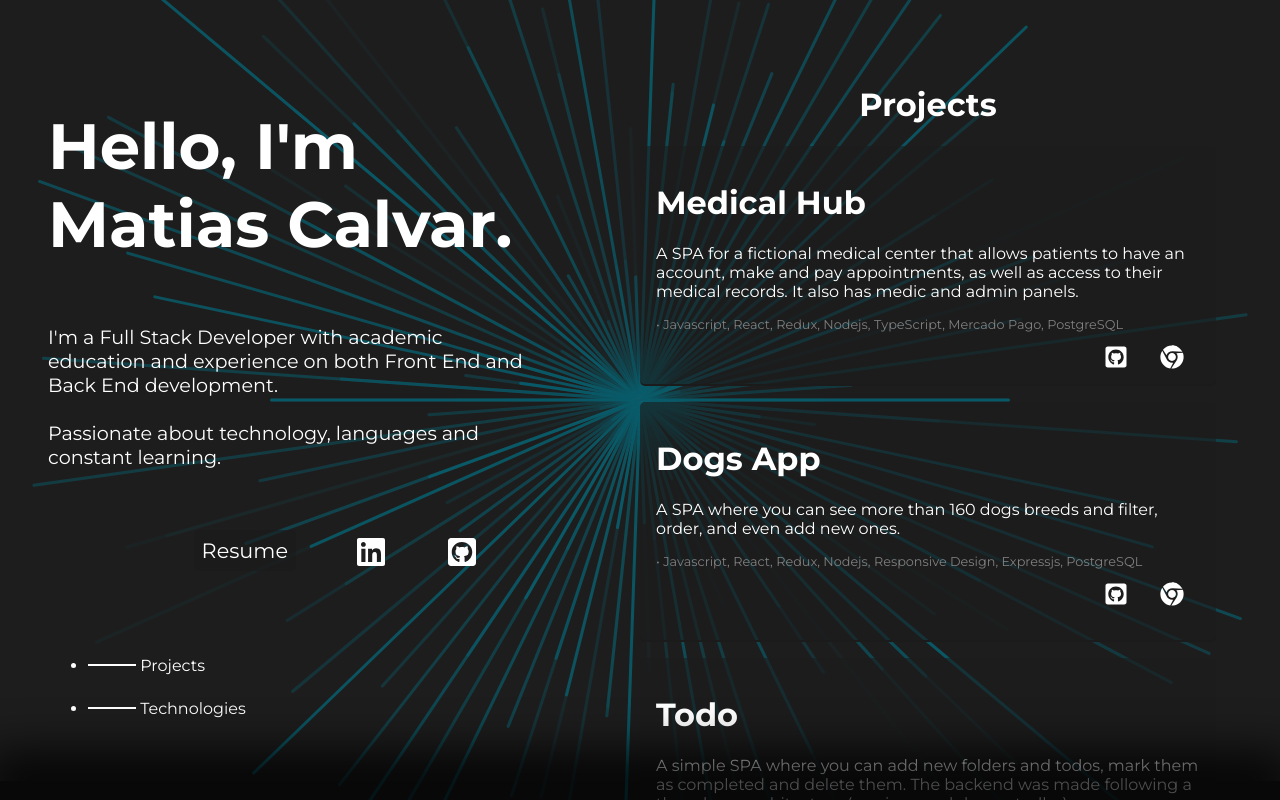
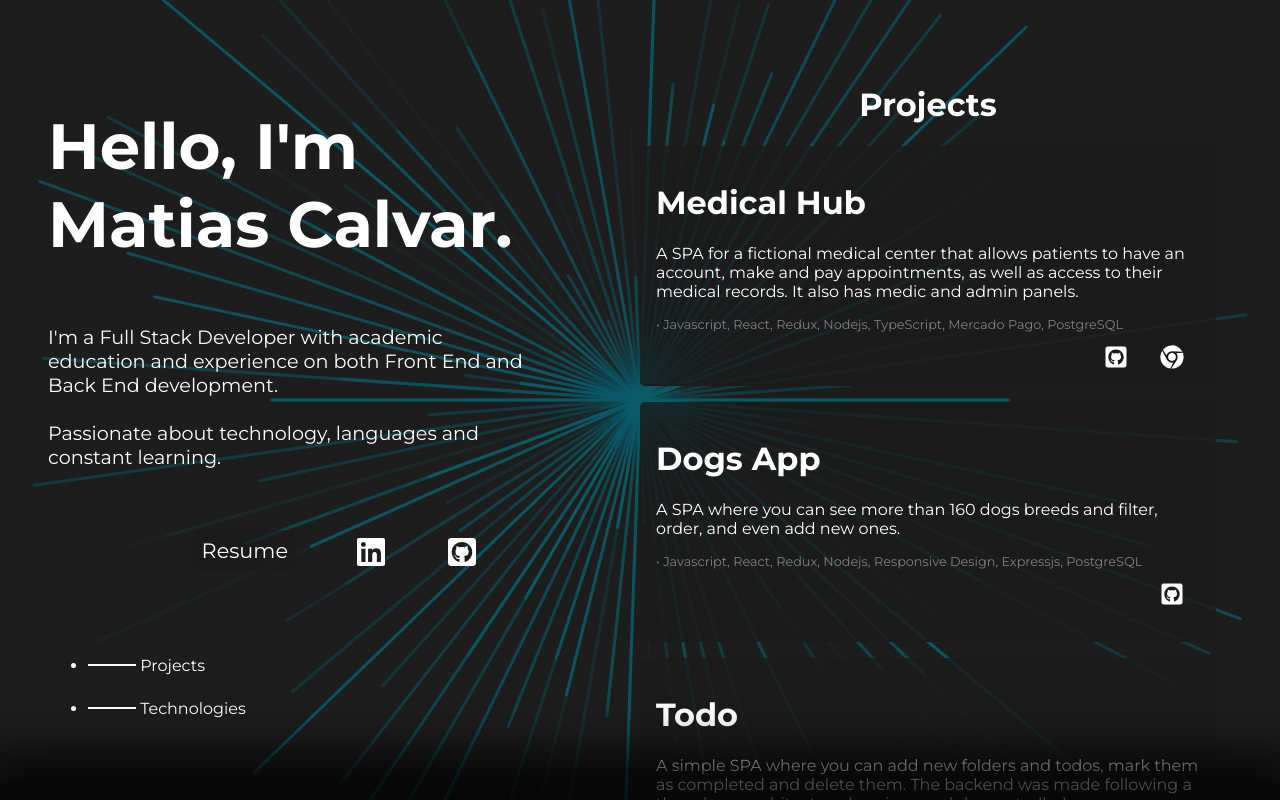
Before and after one commit to matiascalvar/matiascalvar.github.io, a React (Create React App) app: page / in a window 1280 px wide. Shown: the top 800 px of the page. Built offline with nearby package versions, Linux system fonts and the light colour scheme.

Commit message:
Update projects

```diff
--- a/src/components/Projects/Project/Project.jsx
+++ b/src/components/Projects/Project/Project.jsx
@@ -11,9 +11,11 @@ function Project({ name, tech, description, urls }) {
         <a href={urls[0]} target="_blank" rel="noopener noreferrer">
           <FaGithubSquare />
         </a>
-        <a href={urls[1]} target="_blank" rel="noopener noreferrer">
-          <FaChrome />
-        </a>
+        {urls[1] && (
+          <a href={urls[1]} target="_blank" rel="noopener noreferrer">
+            <FaChrome />
+          </a>
+        )}
       </div>
     </div>
   );
--- a/src/components/Projects/Project/Project.module.css
+++ b/src/components/Projects/Project/Project.module.css
@@ -1,6 +1,6 @@
 .card {
   text-align: start;
-  background-color: rgba(27, 27, 27, 0.6);
+  background-color: rgba(27, 27, 27, 0.8);
   padding: 1rem;
   margin-bottom: 1rem;
   border-radius: 5px;
@@ -19,7 +19,7 @@
 
 .card:hover {
   border-bottom: 2px #085b69 solid;
-  background-color: rgba(27, 27, 27, 0.8);
+  background-color: rgba(27, 27, 27, 1);
 }
 
 .links {
--- a/src/components/Projects/Projects.jsx
+++ b/src/components/Projects/Projects.jsx
@@ -25,7 +25,7 @@ function Projects() {
       ],
       urls: [
         "https://github.com/matiascalvar/PI-Dogs-main",
-        "https://dogs-pi-spa.netlify.app/",
+        // "https://dogs-pi-spa.netlify.app/",
       ],
     },
     {
@@ -37,7 +37,7 @@ function Projects() {
       ],
       urls: [
         "https://github.com/matiascalvar/challenge",
-        "https://todos-nestjs.netlify.app/",
+        // "https://todos-nestjs.netlify.app/",
       ],
     },
     {
```
